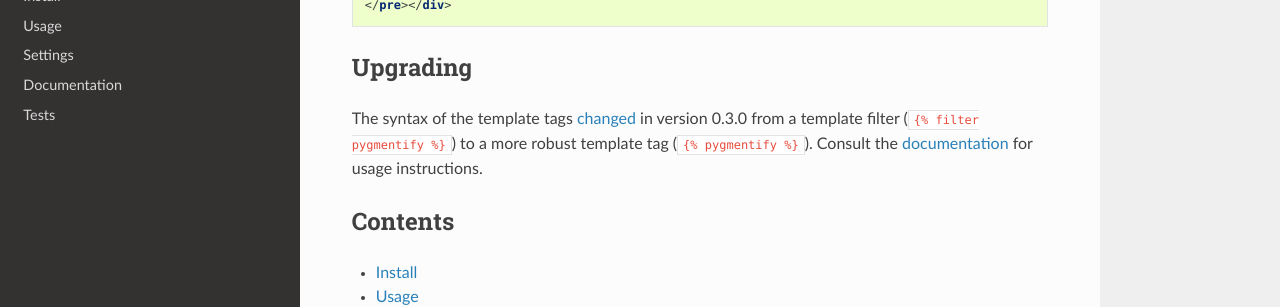
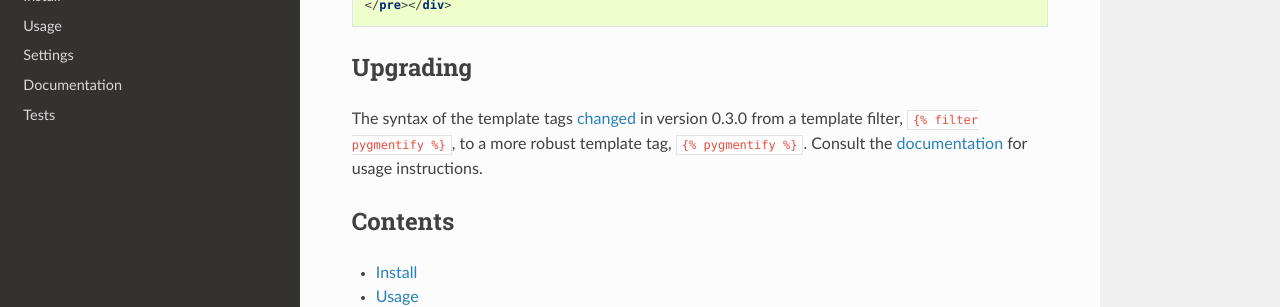
Before and after one commit to richardcornish/django-pygmentify, a Sphinx documentation site: the page built from docs/index.rst, in a window 1280 px wide and 900 px high, scrolled down 1286 px. Shown: the part 149-456 px from the top of the window. Built offline with Sphinx 7.4.7 and the Read the Docs theme 2.0.0, drawn with Linux system fonts in a browser that asks for light colours.

Commit message:
Made docs less ugly

```diff
--- a/README.rst
+++ b/README.rst
@@ -65,4 +65,4 @@ Result:
 Upgrading
 =========
 
-The syntax of the template tags `changed <https://github.com/richardcornish/django-pygmentify/commit/0e73db8f220304f9c496b7d43c2e1586bbaf59eb>`_ in version 0.3.0 from a template filter (``{% filter pygmentify %}``) to a more robust template tag (``{% pygmentify %}``). Consult the `documentation <https://django-pygmentify.readthedocs.io/en/latest/usage.html>`_ for usage instructions.
+The syntax of the template tags `changed <https://github.com/richardcornish/django-pygmentify/commit/0e73db8f220304f9c496b7d43c2e1586bbaf59eb>`_ in version 0.3.0 from a template filter, ``{% filter pygmentify %}``, to a more robust template tag, ``{% pygmentify %}``. Consult the `documentation <https://django-pygmentify.readthedocs.io/en/latest/usage.html>`_ for usage instructions.
--- a/docs/index.rst
+++ b/docs/index.rst
@@ -68,7 +68,7 @@ Result:
 Upgrading
 =========
 
-The syntax of the template tags `changed <https://github.com/richardcornish/django-pygmentify/commit/0e73db8f220304f9c496b7d43c2e1586bbaf59eb>`_ in version 0.3.0 from a template filter (``{% filter pygmentify %}``) to a more robust template tag (``{% pygmentify %}``). Consult the `documentation <https://django-pygmentify.readthedocs.io/en/latest/usage.html>`_ for usage instructions.
+The syntax of the template tags `changed <https://github.com/richardcornish/django-pygmentify/commit/0e73db8f220304f9c496b7d43c2e1586bbaf59eb>`_ in version 0.3.0 from a template filter, ``{% filter pygmentify %}``, to a more robust template tag, ``{% pygmentify %}``. Consult the `documentation <https://django-pygmentify.readthedocs.io/en/latest/usage.html>`_ for usage instructions.
 
 Contents
 ========
```
